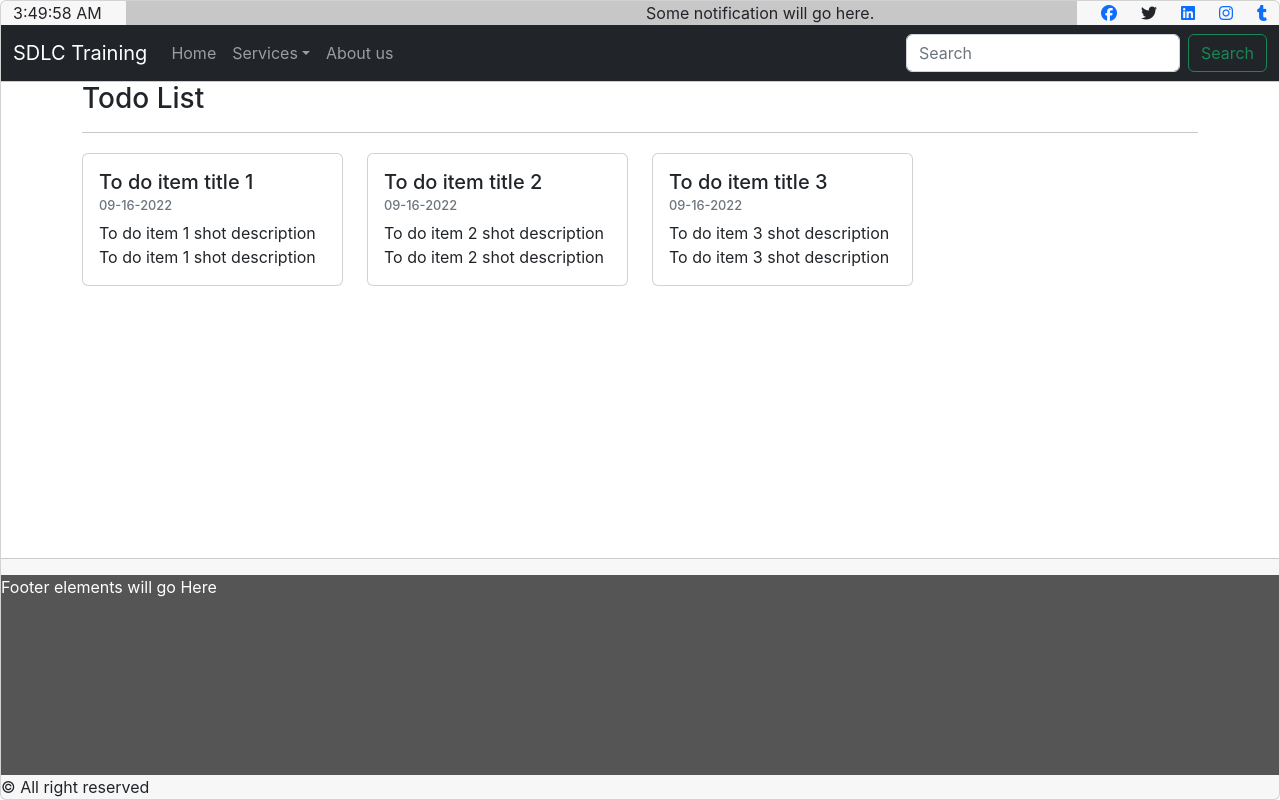
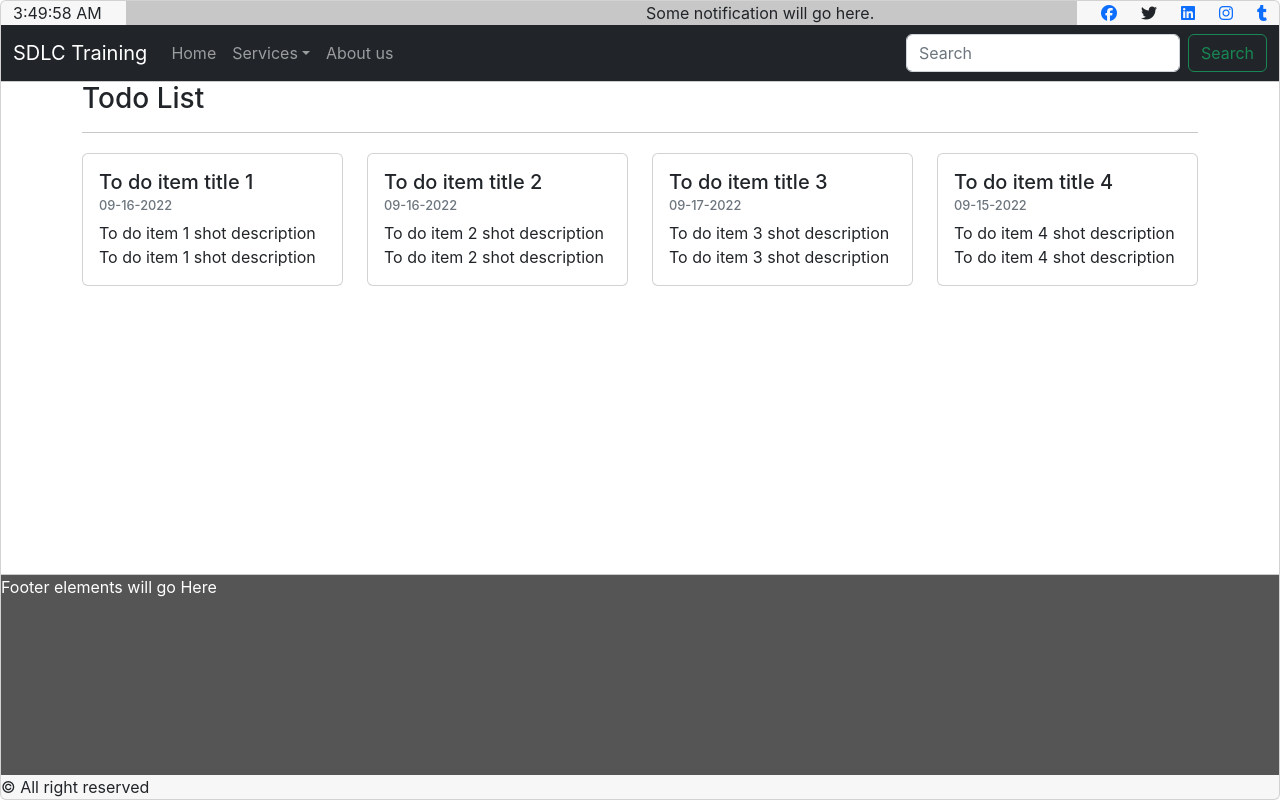
Before and after one commit to praggyasinha/MERN-Stack--27, a React (Create React App) app in the folder react-session/: page / in a window 1280 px wide. Built offline with nearby package versions, Linux system fonts and the light colour scheme.

Commit message:
Iterated using Map Todo listing with map operator/method complete

```diff
--- a/react-session/src/App.js
+++ b/react-session/src/App.js
@@ -14,7 +14,7 @@ const App = () => {
         {/* <Home /> */}
         <TodoList />
       </Card.Body>
-      <Card.Footer  className="p-0">
+      <Card.Footer  className="p-0 mt-3">
         <Footer />
       </Card.Footer>
     </Card>
--- a/react-session/src/components/common/Footer.js
+++ b/react-session/src/components/common/Footer.js
@@ -4,7 +4,7 @@ import './Footer.css';
 const Footer = () => {
     return (
         <>
-            <footer className="mt-3">
+            <footer >
                 <div> Footer elements will go Here</div>
             </footer>
             <Copyright />
--- /dev/null
+++ b/react-session/src/components/pages/todoList/Todo.js
@@ -0,0 +1,22 @@
+import React from "react";
+import { Card, Col } from "react-bootstrap";
+const Todo = (props) => {
+    const todo = props.details;
+    return (
+        <Col sm={3} className="my-1">
+            <Card >
+                <Card.Body>
+                    <Card.Title>{todo.title}</Card.Title>
+                    <Card.Subtitle className="mb-2 text-muted" style={{ fontSize: '0.8em' }}>{todo.time}</Card.Subtitle>
+                    <Card.Text>
+                        {todo.desc}
+                    </Card.Text>
+                    {/* <Card.Link href="#">Card Link</Card.Link>
+                                <Card.Link href="#">Another Link</Card.Link> */}
+                </Card.Body>
+            </Card>
+        </Col>
+    )
+};
+
+export default Todo;
--- a/react-session/src/components/pages/todoList/TodoList.js
+++ b/react-session/src/components/pages/todoList/TodoList.js
@@ -1,5 +1,6 @@
 import React from "react";
-import { Card, Col, Container, Row } from "react-bootstrap";
+import { Container, Row } from "react-bootstrap";
+import Todo from "./Todo";
 const TodoList = () => {
     const todoList = [
         {
@@ -18,7 +19,13 @@ const TodoList = () => {
             id: 3,
             title: 'To do item title 3',
             desc: 'To do item 3 shot description To do item 3 shot description',
-            time: '09-16-2022'
+            time: '09-17-2022'
+        },
+        {
+            id: 4,
+            title: 'To do item title 4',
+            desc: 'To do item 4 shot description To do item 4 shot description',
+            time: '09-15-2022'
         }
     ]
     return (
@@ -27,49 +34,12 @@ const TodoList = () => {
                 <h3>Todo List</h3>
                 <hr />
                 <Row>
-                    <Col sm={3} className="my-1">
-                        <Card >
-                            <Card.Body>
-                                <Card.Title>{todoList[0].title}</Card.Title>
-                                <Card.Subtitle className="mb-2 text-muted"  style={{fontSize:'0.8em'}}>{todoList[0].time}</Card.Subtitle>
-                                <Card.Text>
-                                    {todoList[0].desc}
-                                </Card.Text>
-                                {/* <Card.Link href="#">Card Link</Card.Link>
-                                <Card.Link href="#">Another Link</Card.Link> */}
-                            </Card.Body>
-                        </Card>
-                    </Col>
-                    <Col  sm={3} className="my-1">
-                        <Card >
-                            <Card.Body>
-                                <Card.Title>{todoList[1].title}</Card.Title>
-                                <Card.Subtitle className="mb-2 text-muted"  style={{fontSize:'0.8em'}}>{todoList[1].time}</Card.Subtitle>
-                                <Card.Text>
-                                    {todoList[1].desc}
-                                </Card.Text>
-                                {/* <Card.Link href="#">Card Link</Card.Link>
-                                <Card.Link href="#">Another Link</Card.Link> */}
-                            </Card.Body>
-                        </Card>
-                    </Col>
-                    <Col  sm={3} className="my-1">
-                        <Card >
-                            <Card.Body>
-                                <Card.Title>{todoList[2].title}</Card.Title>
-                                <Card.Subtitle className="mb-2 text-muted"  style={{fontSize:'0.8em'}}>{todoList[2].time}</Card.Subtitle>
-                                <Card.Text>
-                                    {todoList[2].desc}
-                                </Card.Text>
-                                {/* <Card.Link href="#">Card Link</Card.Link>
-                                <Card.Link href="#">Another Link</Card.Link> */}
-                            </Card.Body>
-                        </Card>
-                    </Col>
+                    {todoList.map(todo => {
+                        return (
+                            <Todo details={todo}/>
+                        );
+                    })}
                 </Row>
-
-
-
             </Container>
         </>
     );
```
